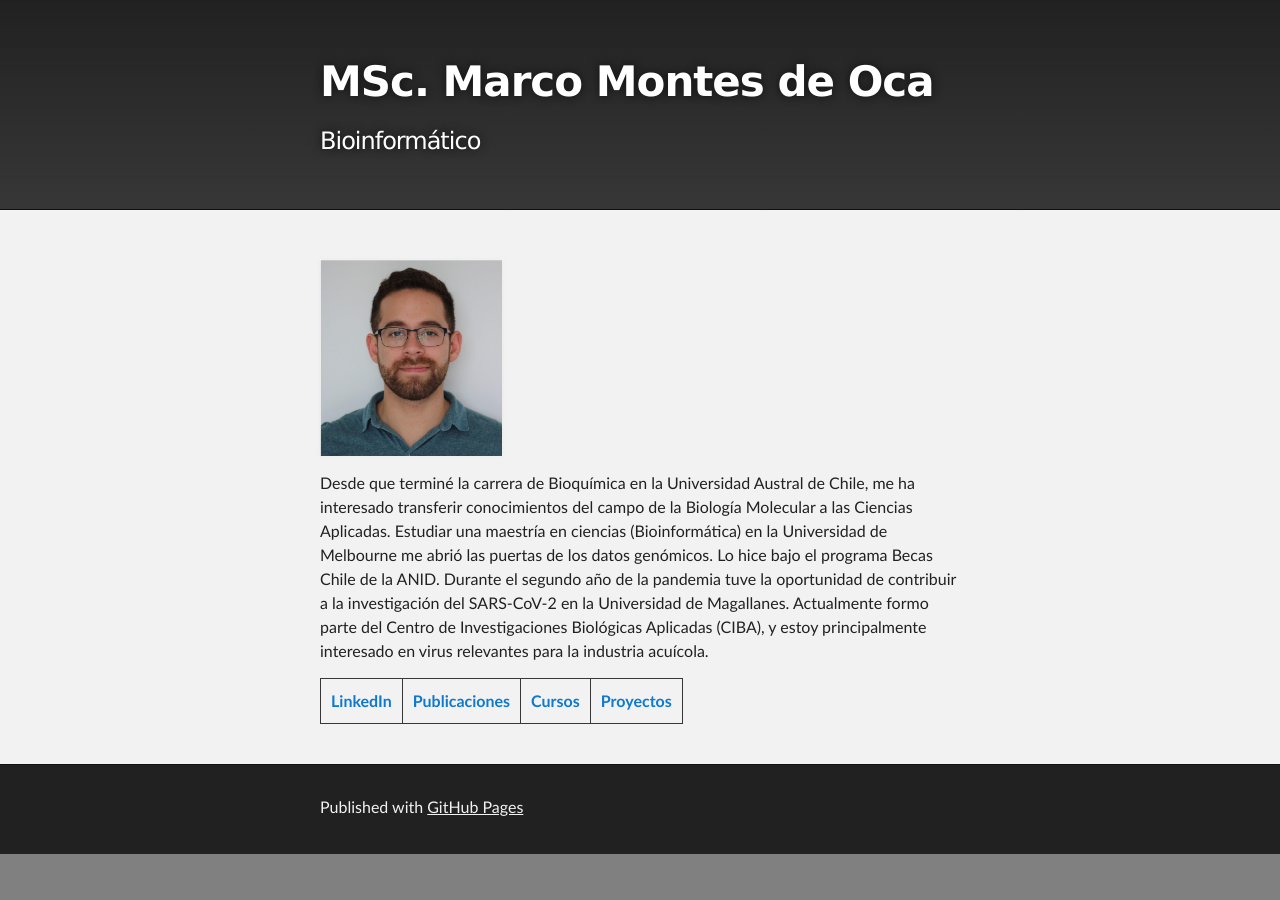
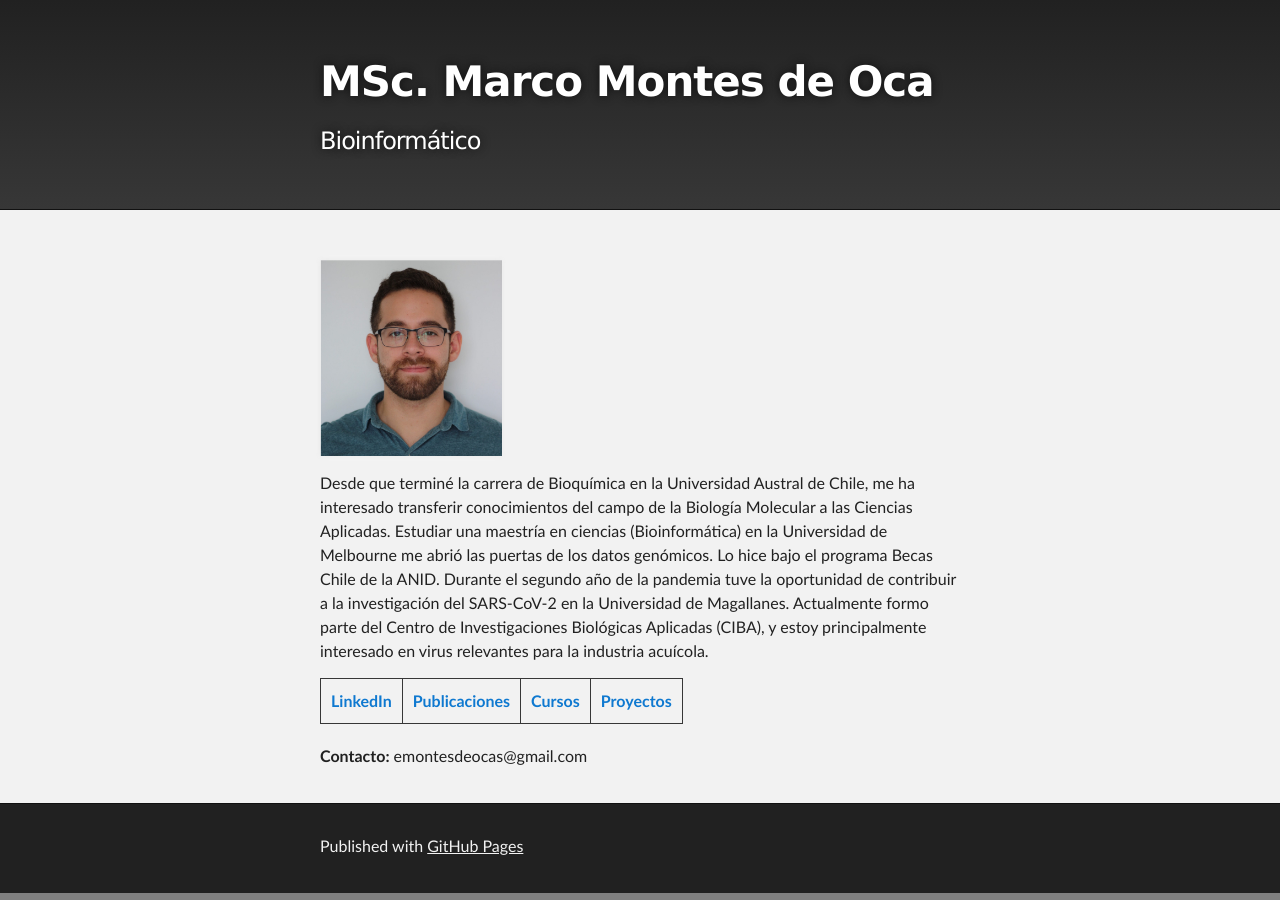
Before and after one commit to marco-montesdeoca/marco-montesdeoca.github.io, a Jekyll site: the page built from index.md, in a window 1280 px wide. Built offline with Jekyll 4.4.1, drawn with Linux system fonts in a browser that asks for light colours.

Commit message:
Update index.md

```diff
--- a/index.md
+++ b/index.md
@@ -7,3 +7,5 @@ Desde que terminé la carrera de Bioquímica en la Universidad Austral de Chile,
 Durante el segundo año de la pandemia tuve la oportunidad de contribuir a la investigación del SARS-CoV-2 en la Universidad de Magallanes. Actualmente formo parte del Centro de Investigaciones Biológicas Aplicadas (CIBA), y estoy principalmente interesado en virus relevantes para la industria acuícola.
 
 [**LinkedIn**](https://www.linkedin.com/in/marco-montes-de-oca-809383132/) | [**Publicaciones**](publicaciones.md) | [**Cursos**](cursos.md) | [**Proyectos**](proyectos.md)
+
+**Contacto:** emontesdeocas@gmail.com
```
